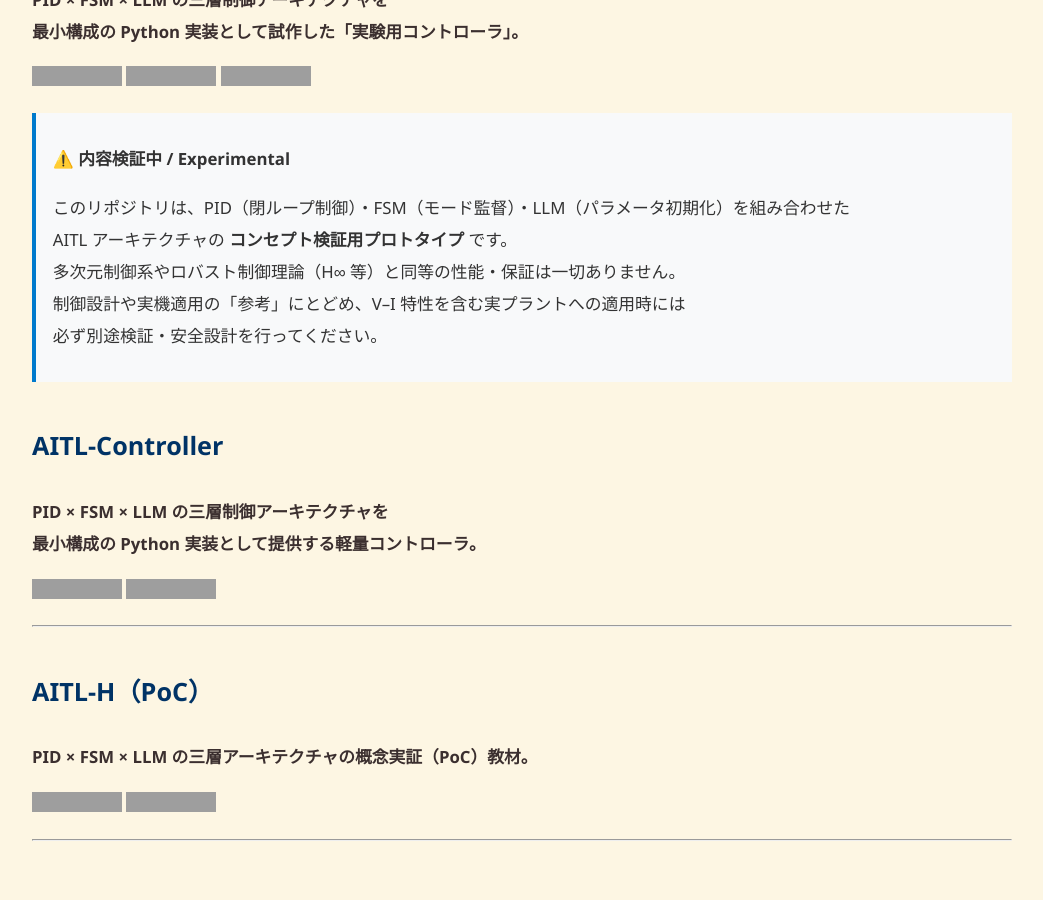
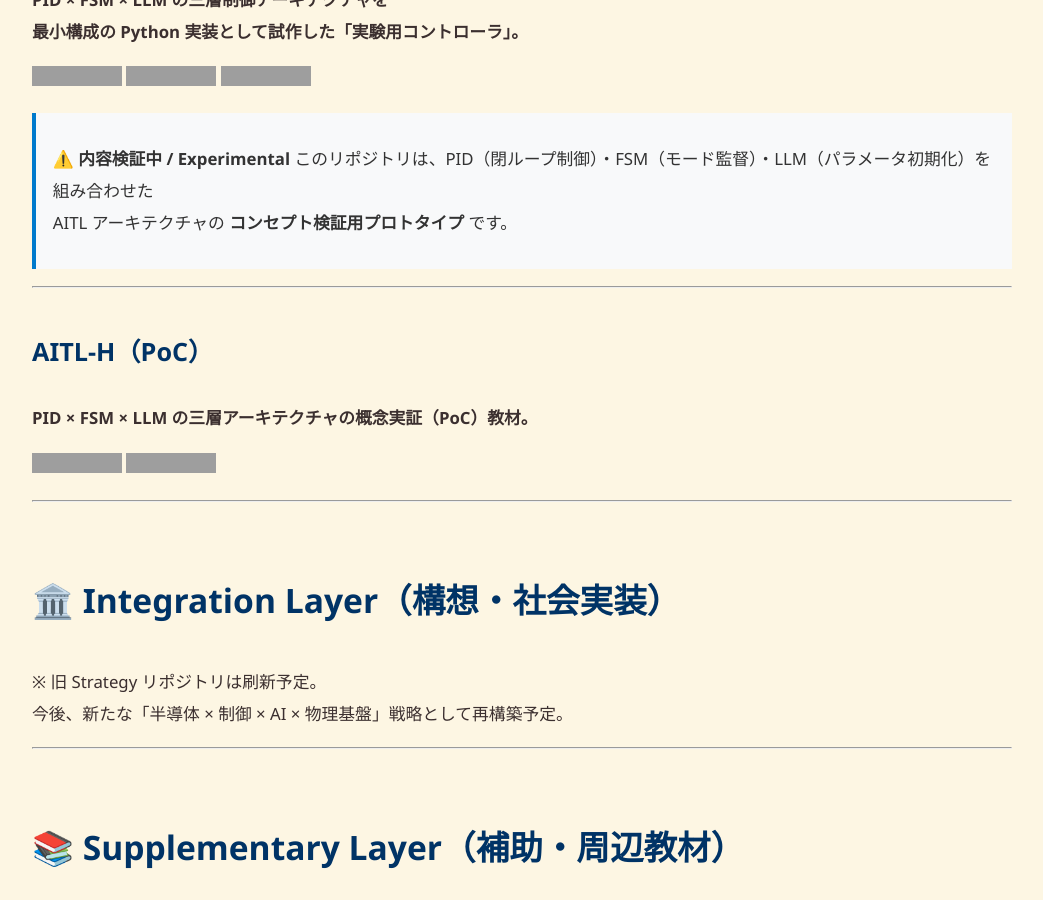
Before and after one commit to Samizo-AITL/Samizo-AITL.github.io, a Jekyll site: the page built from index.md, in a window 1280 px wide and 900 px high, scrolled down 2467 px. Shown: the whole window, without its empty margins (118-1161 px from the left). Built offline with Jekyll 4.4.1, drawn with Linux system fonts in a browser that asks for light colours; grey boxes are pictures that could not be loaded.

Commit message:
Update index.md

```diff
--- a/index.md
+++ b/index.md
@@ -88,19 +88,8 @@
 ![Status](https://img.shields.io/badge/Status-内容検証中-orange)
 
 > ⚠️ **内容検証中 / Experimental**
->
 > このリポジトリは、PID（閉ループ制御）・FSM（モード監督）・LLM（パラメータ初期化）を組み合わせた
 > AITL アーキテクチャの **コンセプト検証用プロトタイプ** です。
-> 多次元制御系やロバスト制御理論（H∞ 等）と同等の性能・保証は一切ありません。
-> 制御設計や実機適用の「参考」にとどめ、V–I 特性を含む実プラントへの適用時には
-> 必ず別途検証・安全設計を行ってください。
-
-## AITL-Controller
-**PID × FSM × LLM の三層制御アーキテクチャを
-最小構成の Python 実装として提供する軽量コントローラ。**
-
-[![Site](https://img.shields.io/badge/View-Site-brightgreen?logo=github)](https://samizo-aitl.github.io/aitl-controller/)
-[![Repo](https://img.shields.io/badge/View-Repo-blue?logo=github)](https://github.com/Samizo-AITL/aitl-controller)
 
 ---
 
```
